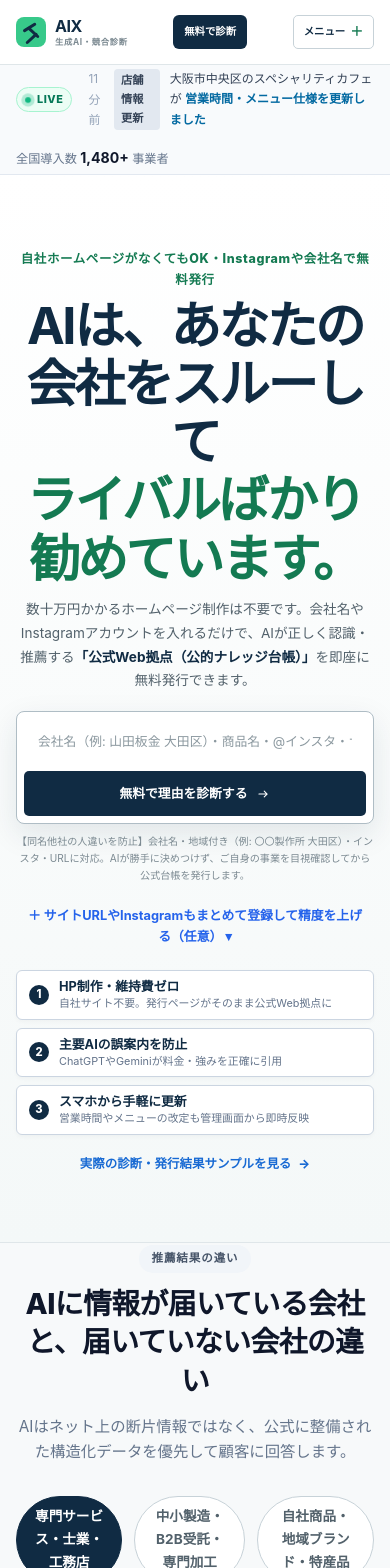
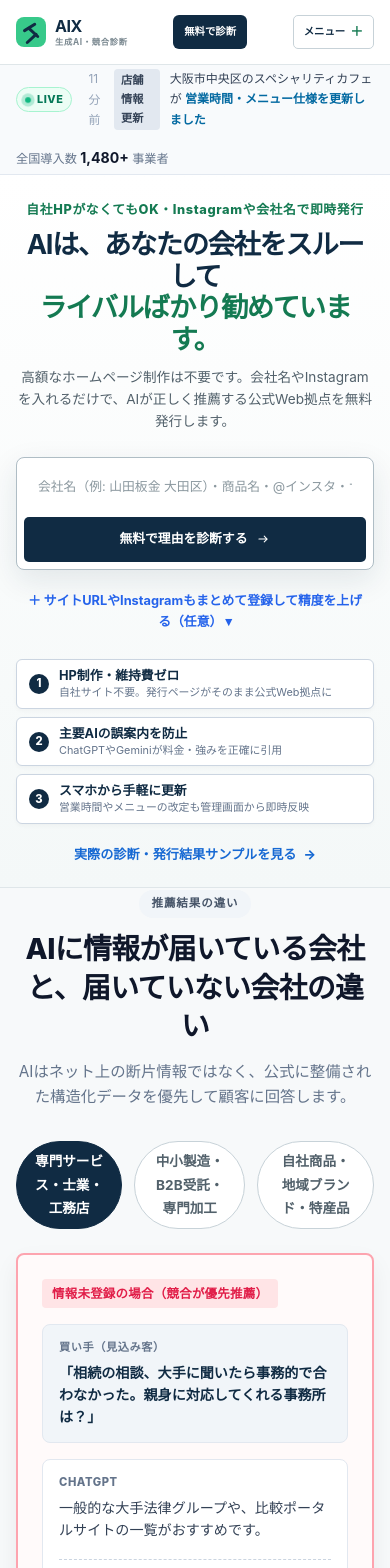
Before and after one commit to salve-de/AIX-next, a Next.js app: page / in a window 390 px wide. Shown: the top 1568 px of the page. Built offline with nearby package versions, Linux system fonts and the light colour scheme; no server answers.

Commit message:
fix: 内部懸念の注記文を全廃し、文量を極限まで絞り込んでファーストビューの純度を向上

```diff
--- a/app/globals.css
+++ b/app/globals.css
@@ -82,20 +82,20 @@ svg { width: 1.1em; height: 1.1em; }
 
 /* Landing */
 .landing-hero { border-bottom: 1px solid var(--line); background: linear-gradient(180deg, #fff 0%, #f4f8f8 100%); }
-.landing-hero-inner { min-height: auto; padding: 28px 0 24px; text-align: center; }
-.landing-hero-head-block { max-width: 900px; margin: 0 auto; }
-.landing-hero-head-block .overline { margin-bottom: 6px; font-size: 0.78rem; font-weight: 800; color: var(--green, #16a34a); letter-spacing: 0.05em; }
-.landing-hero h1 { max-width: 860px; margin: 0 auto 10px; color: var(--navy); font-size: clamp(1.9rem, 3.8vw, 2.9rem); line-height: 1.15; letter-spacing: -.05em; }
+.landing-hero-inner { min-height: auto; padding: 32px 0 28px; text-align: center; }
+.landing-hero-head-block { max-width: 880px; margin: 0 auto; }
+.landing-hero-head-block .overline { margin-bottom: 8px; font-size: 0.8rem; font-weight: 800; color: var(--green, #16a34a); letter-spacing: 0.05em; }
+.landing-hero h1 { max-width: 860px; margin: 0 auto 12px; color: var(--navy); font-size: clamp(2rem, 4vw, 3rem); line-height: 1.16; letter-spacing: -.05em; }
 .landing-hero h1 em { color: var(--green); font-style: normal; }
-.landing-hero-lead { max-width: 720px; margin: 0 auto; color: var(--ink-soft); font-size: 0.92rem; line-height: 1.6; }
+.landing-hero-lead { max-width: 680px; margin: 0 auto; color: var(--ink-soft); font-size: 0.95rem; line-height: 1.6; }
 .landing-hero-lead strong { color: var(--navy); }
-.landing-hero-form-box { max-width: 780px; margin: 18px auto 0; }
+.landing-hero-form-box { max-width: 780px; margin: 24px auto 0; }
 .landing-hero .scan-form { margin-top: 0; width: 100%; }
 .landing-hero-note { display: flex; justify-content: center; flex-wrap: wrap; gap: 0; margin: 14px 0 0; color: var(--muted); font-size: .7rem; }
 .landing-hero-note span { display: inline-flex; align-items: center; }
 .landing-hero-note span + span::before { content: "·"; margin: 0 12px; color: var(--line-strong); }
-.hero-sample-link-wrapper { margin-top: 14px; }
-.hero-sample-link { display: inline-flex; color: var(--blue); font-size: .78rem; font-weight: 800; }
+.hero-sample-link-wrapper { margin-top: 16px; }
+.hero-sample-link { display: inline-flex; color: var(--blue); font-size: 0.82rem; font-weight: 800; }
 .hero-sample-link span, .final-secondary-link span { margin-left: 7px; transition: transform .15s ease; }
 .hero-sample-link:hover span, .final-secondary-link:hover span { transform: translateX(3px); }
 
@@ -103,9 +103,9 @@ svg { width: 1.1em; height: 1.1em; }
 .hero-instant-strip {
   display: grid;
   grid-template-columns: repeat(3, 1fr);
-  gap: 12px;
+  gap: 14px;
   max-width: 780px;
-  margin: 16px auto 0;
+  margin: 20px auto 0;
   text-align: left;
 }
 .instant-strip-item {
@@ -881,11 +881,10 @@ svg { width: 1.1em; height: 1.1em; }
   .mobile-menu[open] summary::after { content: "−"; }
   .mobile-menu nav { position: absolute; top: 43px; right: 0; z-index: 40; display: grid; min-width: 155px; padding: 7px; border: 1px solid var(--line-strong); background: var(--white); box-shadow: var(--shadow); }
   .mobile-menu nav a { padding: 9px 10px; color: var(--ink-soft); font-size: .72rem; font-weight: 700; }
-  .mobile-menu nav a:hover { background: var(--paper); color: var(--navy); }
-  .landing-hero-inner { min-height: auto; padding: 73px 0 66px; }
-  .landing-hero h1 { font-size: clamp(2.55rem, 13vw, 4rem); }
-  .landing-hero-lead { font-size: .85rem; line-height: 1.75; }
-  .scan-form { margin-top: 27px; }
+  .landing-hero-inner { min-height: auto; padding: 24px 0 20px; }
+  .landing-hero h1 { font-size: clamp(1.6rem, 7vw, 2.2rem); }
+  .landing-hero-lead { font-size: .85rem; line-height: 1.6; }
+  .scan-form { margin-top: 14px; }
   .scan-field { grid-template-columns: 1fr; padding: 7px; }
   .scan-field input { height: 44px; font-size: .8rem; }
   .scan-field button { width: 100%; justify-content: center; min-height: 45px; }
--- a/app/page.tsx
+++ b/app/page.tsx
@@ -14,12 +14,12 @@ export default function HomePage() {
     <section className="landing-hero">
       <div className="shell landing-hero-inner">
 
-        {/* メイン見出し＆サブヘッドライン */}
+        {/* メイン見出し＆簡潔な価値訴求 */}
         <div className="landing-hero-head-block">
-          <p className="overline">自社ホームページがなくてもOK・Instagramや会社名で無料発行</p>
+          <p className="overline">自社HPがなくてもOK・Instagramや会社名で即時発行</p>
           <h1>AIは、あなたの会社をスルーして<br /><em>ライバルばかり勧めています。</em></h1>
           <p className="landing-hero-lead">
-            数十万円かかるホームページ制作は不要です。会社名やInstagramアカウントを入れるだけで、AIが正しく認識・推薦する<strong>「公式Web拠点（公的ナレッジ台帳）」</strong>を即座に無料発行できます。
+            高額なホームページ制作は不要です。会社名やInstagramを入れるだけで、AIが正しく推薦する公式Web拠点を無料発行します。
           </p>
         </div>
 
--- a/components/scan-form.tsx
+++ b/components/scan-form.tsx
@@ -54,9 +54,6 @@ export function ScanForm({ compact = false }: { compact?: boolean }) {
             <ArrowIcon />
           </button>
         </div>
-        <p className="scan-form-note">
-          【同名他社の人違いを防止】会社名・地域付き（例: 〇〇製作所 大田区）・インスタ・URLに対応。AIが勝手に決めつけず、ご自身の事業を目視確認してから公式台帳を発行します。
-        </p>
         {error ? <p className="form-error" role="alert">{error}</p> : null}
 
         {!compact ? (
```
